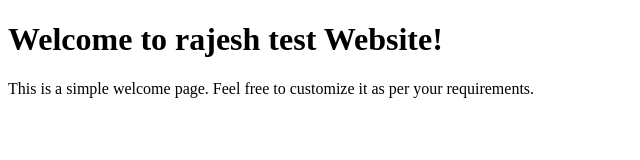
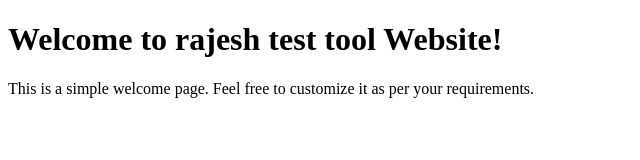
Before and after one commit to thakurrajesh22293/project_demo, a plain HTML site: page index.html in a window 1280 px wide. Shown: the whole page, without its empty margins (0-640 px from the left). Drawn offline with Linux system fonts and the light colour scheme.

Commit message:
Update index.html
new

```diff
--- a/index.html
+++ b/index.html
@@ -10,7 +10,7 @@
 </head>
 <body>
 <div class=”welcome-container”>
-<h1>Welcome to rajesh test Website!</h1>
+<h1>Welcome to rajesh test tool Website!</h1>
 <p>This is a simple welcome page. Feel free to customize it as per your requirements.</p>
 </div>
 </body>
```
